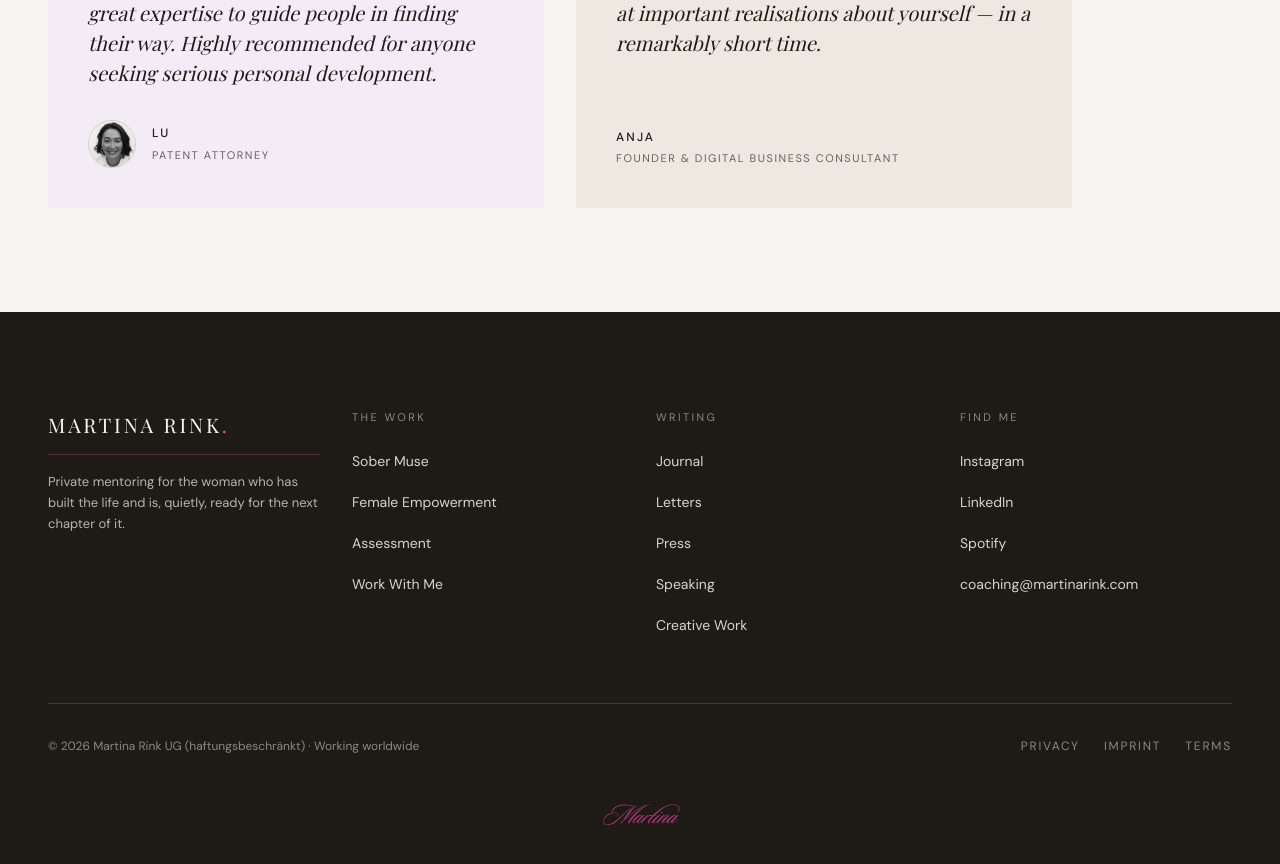
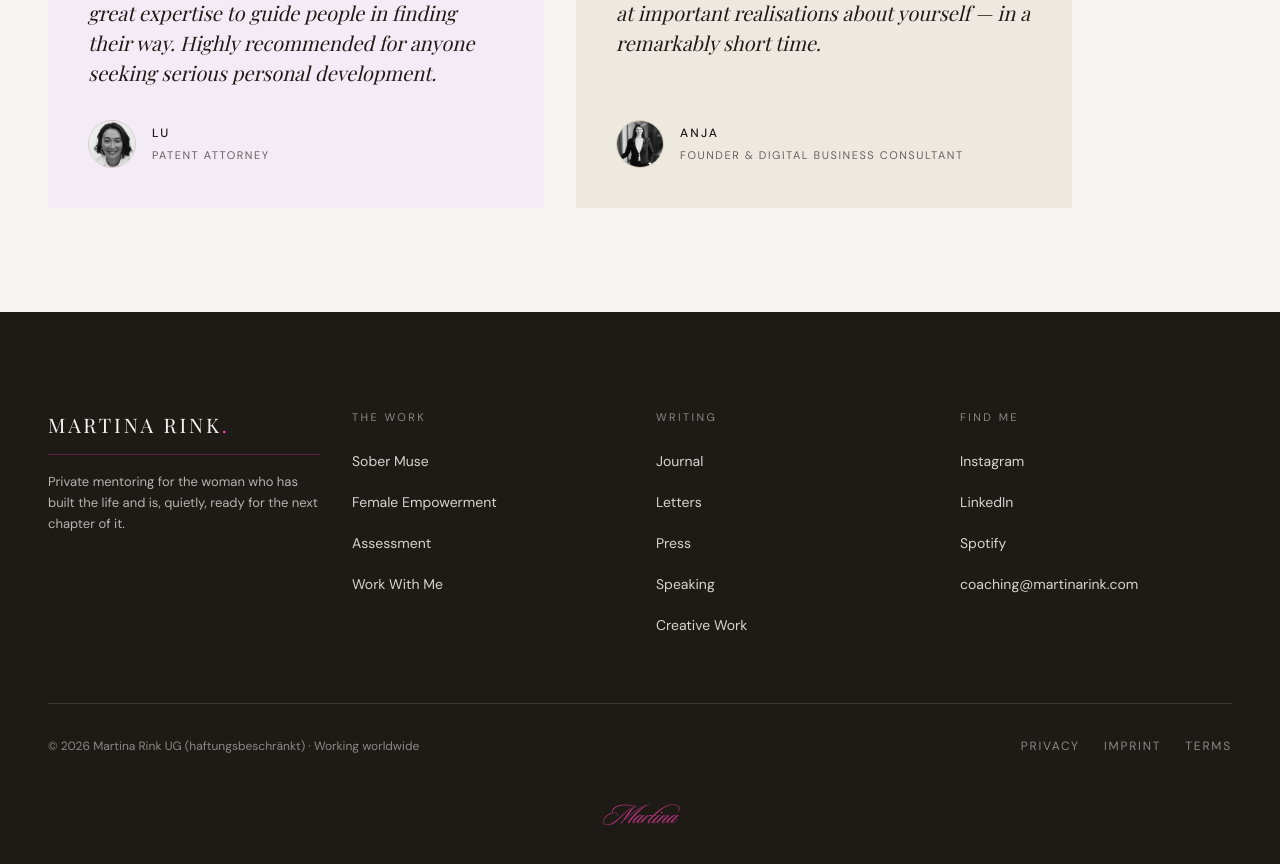
Before and after one commit to rinkmartina1979/martinarink, a Next.js app: page / in a window 1280 px wide. Shown: the part 7400-8264 px from the top of the page. Built offline with nearby package versions, Linux system fonts and the light colour scheme; no server answers.

Commit message:
feat: add portrait photo to Anja testimonial card

```diff
--- a/app/page.tsx
+++ b/app/page.tsx
@@ -63,6 +63,7 @@ const FALLBACK_TESTIMONIALS: FallbackTestimonial[] = [
     quote:
       "The session with Martina was a thoroughly enriching experience. It was inspiring, motivating, and above all extremely effective. She has a wonderful way of helping you arrive at important realisations about yourself — in a remarkably short time.",
     nda: false,
+    photoPath: "/images/portraits/anja-testimonial.avif",
   },
 ];
 
```
Also changed, not shown: public/images/portraits/anja-testimonial.avif (added).
